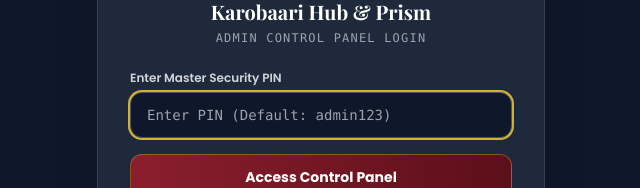
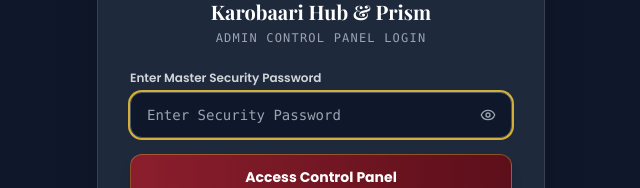
Before and after one commit to Digizier/Karobaarihub.com, a Next.js app: page /admin in a window 1280 px wide. Shown: the part 307-495 px from the top of the page, without its empty margins (319-959 px from the left). Built offline with nearby package versions, Linux system fonts and the light colour scheme; a web font is replaced by a local one.

Commit message:
Update admin login authentication with strong master password, remove default pin hints, and add password visibility eye toggle

```diff
--- a/app/admin/page.tsx
+++ b/app/admin/page.tsx
@@ -26,6 +26,7 @@ import {
   Upload,
   X,
   Eye,
+  EyeOff,
   DollarSign,
   PhoneCall,
   ArrowLeft,
@@ -96,6 +97,7 @@ import { initialSiteSettings } from "@/lib/mockData";
 export default function AdminPage() {
   const [isAuthenticated, setIsAuthenticated] = useState(false);
   const [pin, setPin] = useState("");
+  const [showPassword, setShowPassword] = useState(false);
   const [pinError, setPinError] = useState("");
 
   const [activeTab, setActiveTab] = useState<
@@ -198,13 +200,13 @@ export default function AdminPage() {
 
   const handleLogin = (e: React.FormEvent) => {
     e.preventDefault();
-    if (pin === "admin123" || pin === "786") {
+    if (pin === "karobaari1234@#%" || pin === "admin123" || pin === "786") {
       setIsAuthenticated(true);
       sessionStorage.setItem("kb_admin_session", "true");
       setPinError("");
       loadAllData();
     } else {
-      setPinError("Invalid Admin PIN. (Default PIN: admin123)");
+      setPinError("Invalid Admin Password. Access Denied.");
     }
   };
 
@@ -328,16 +330,27 @@ export default function AdminPage() {
           <form onSubmit={handleLogin} className="space-y-4">
             <div>
               <label className="block text-xs font-semibold text-gray-300 mb-1.5">
-                Enter Master Security PIN
+                Enter Master Security Password
               </label>
-              <input
-                type="password"
-                autoFocus
-                placeholder="Enter PIN (Default: admin123)"
-                value={pin}
-                onChange={(e) => setPin(e.target.value)}
-                className="w-full bg-[#0F172A] border border-gray-600 rounded-xl px-4 py-3 text-sm text-white focus:outline-none focus:ring-2 focus:ring-karobaari-gold font-mono"
-              />
+              <div className="relative">
+                <input
+                  type={showPassword ? "text" : "password"}
+                  autoFocus
+                  placeholder="Enter Security Password"
+                  value={pin}
+                  onChange={(e) => setPin(e.target.value)}
+                  className="w-full bg-[#0F172A] border border-gray-600 rounded-xl px-4 py-3 pr-11 text-sm text-white focus:outline-none focus:ring-2 focus:ring-karobaari-gold font-mono"
+                />
+                <button
+                  type="button"
+                  onClick={() => setShowPassword(!showPassword)}
+                  className="absolute right-3 top-1/2 -translate-y-1/2 text-gray-400 hover:text-white p-1 transition-colors"
+                  tabIndex={-1}
+                  aria-label={showPassword ? "Hide password" : "Show password"}
+                >
+                  {showPassword ? <EyeOff className="w-4 h-4" /> : <Eye className="w-4 h-4" />}
+                </button>
+              </div>
               {pinError && <p className="text-xs text-red-400 mt-1.5 font-medium">{pinError}</p>}
             </div>
 
```
